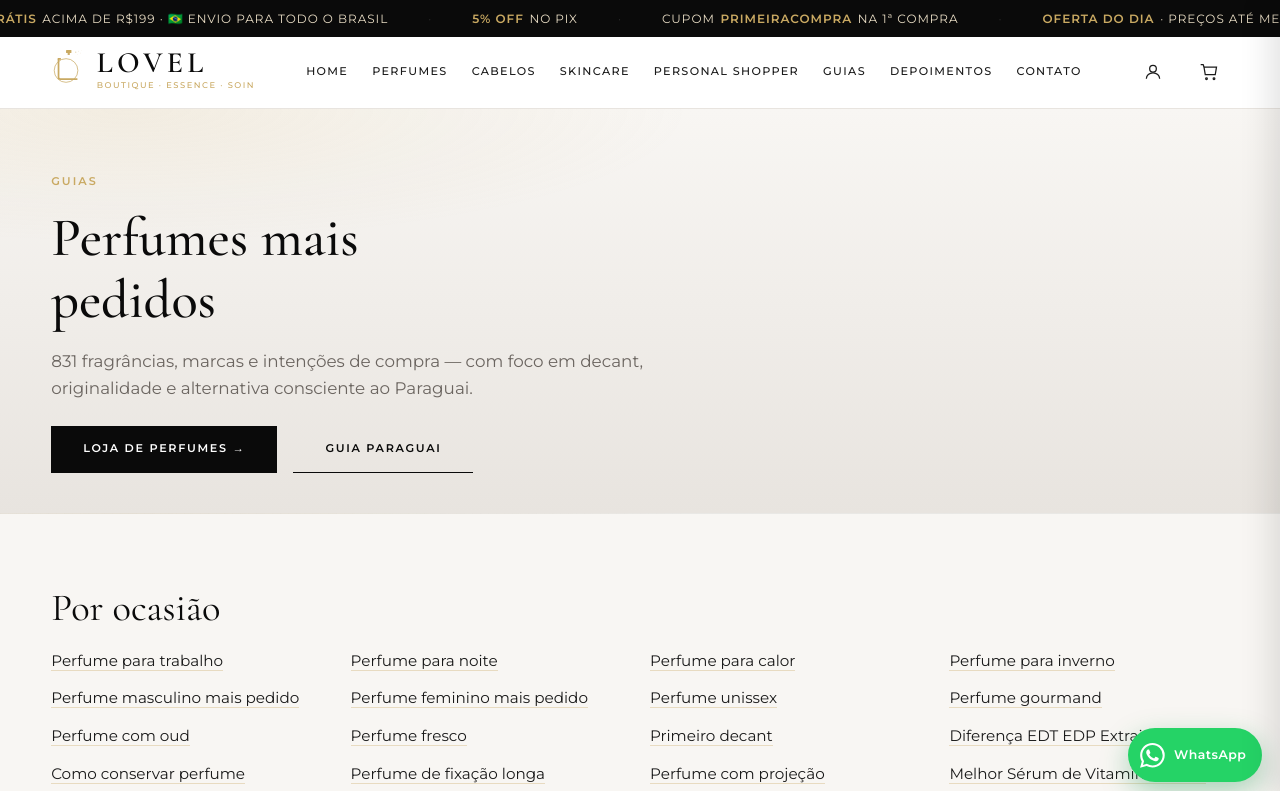
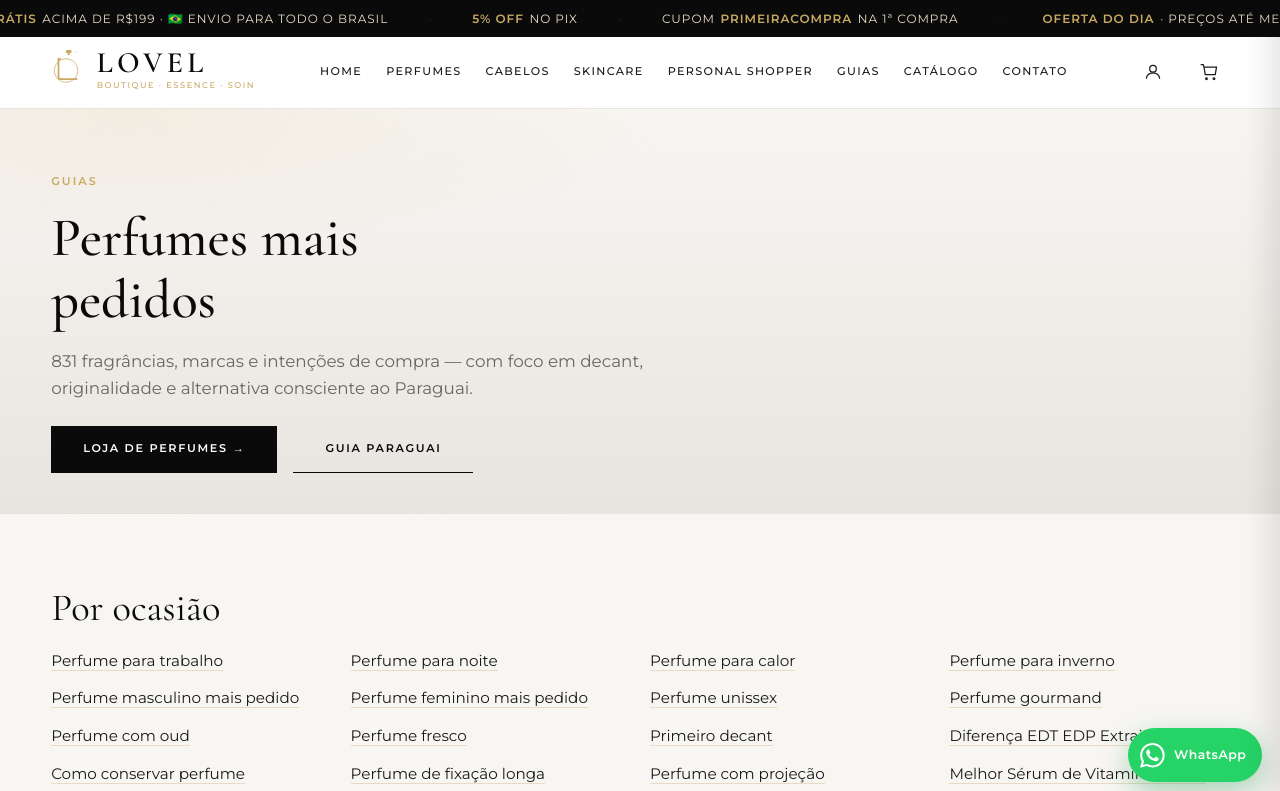
Before and after one commit to sostenesapollo/lovel, a Next.js app: page /guia in a window 1280 px wide. Shown: the top 791 px of the page. Built offline with nearby package versions, Linux system fonts and the light colour scheme; no server answers.

Commit message:
feat: substitui Depoimentos por Catálogo no menu e footer
Link aponta para /catalogo (catálogo Pedegás no domínio lovelessence.com).

```diff
--- a/src/components/site-layout.tsx
+++ b/src/components/site-layout.tsx
@@ -15,7 +15,7 @@ const NAV = [
   { href: categoryPath("skincare"), label: "Skincare", key: "skincare" },
   { href: "/personal-shopper", label: "Personal Shopper", key: "personal-shopper" },
   { href: "/guia", label: "Guias", key: "guia" },
-  { href: "/depoimentos", label: "Depoimentos", key: "depoimentos" },
+  { href: "/catalogo", label: "Catálogo", key: "catalogo" },
   { href: "/#contato", label: "Contato", key: "contato" },
 ];
 
@@ -213,8 +213,8 @@ export function SiteFooter() {
             <Link href="/conta" className="footer__link">
               Minha conta
             </Link>
-            <Link href="/depoimentos" className="footer__link">
-              Depoimentos
+            <Link href="/catalogo" className="footer__link">
+              Catálogo
             </Link>
             <Link href="/categoria?tipo=perfumes" className="footer__link">
               Perfumes
```
